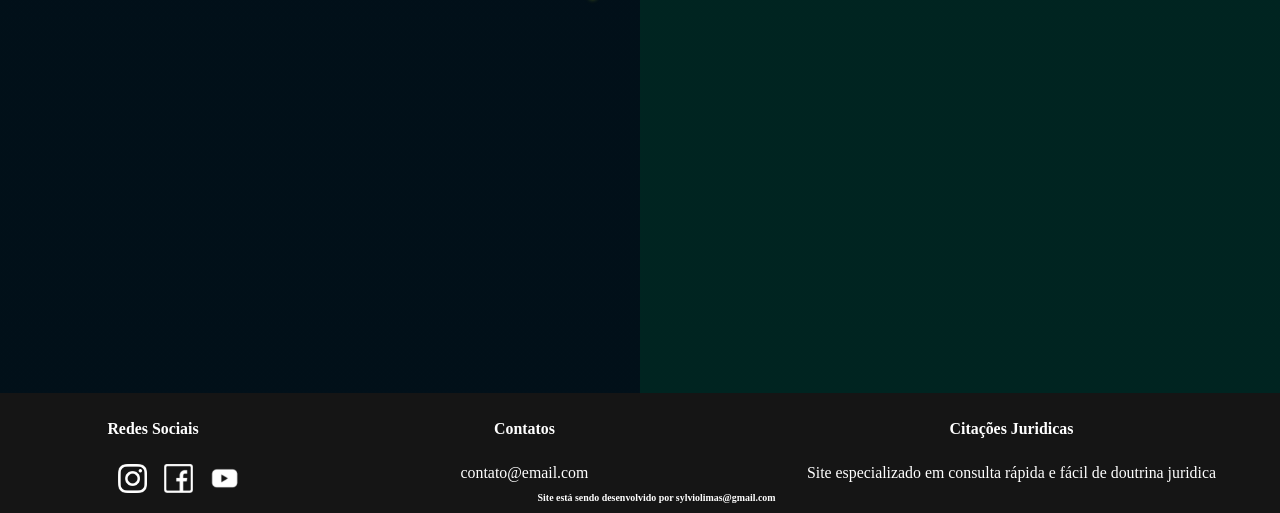
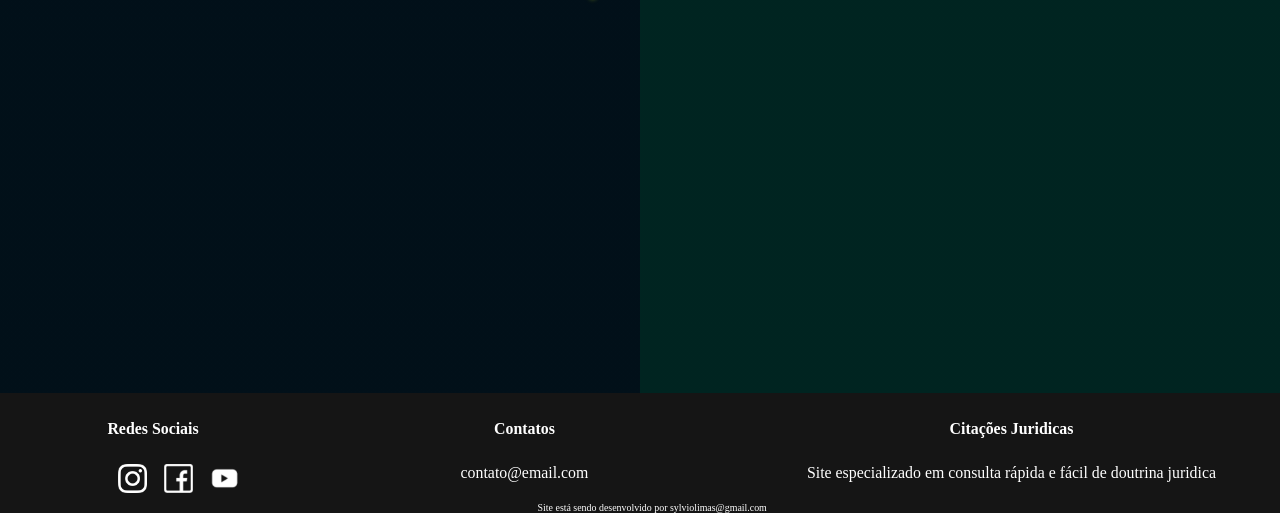
Before and after one commit to wopgan/citacoesjuridicas, a plain HTML site: page building/index.html in a window 1280 px wide. Shown: the part 287-800 px from the top of the page. Drawn offline with Linux system fonts and the light colour scheme.

Commit message:
alteração tipo de texto

```diff
--- a/building/index.html
+++ b/building/index.html
@@ -57,6 +57,6 @@
         </div>
 
     </footer>
-<h3 class="makeit">Site está sendo desenvolvido por sylviolimas@gmail.com</h3>
+<spam class="makeit">Site está sendo desenvolvido por sylviolimas@gmail.com</spam>
 </body>
 </html>
```
